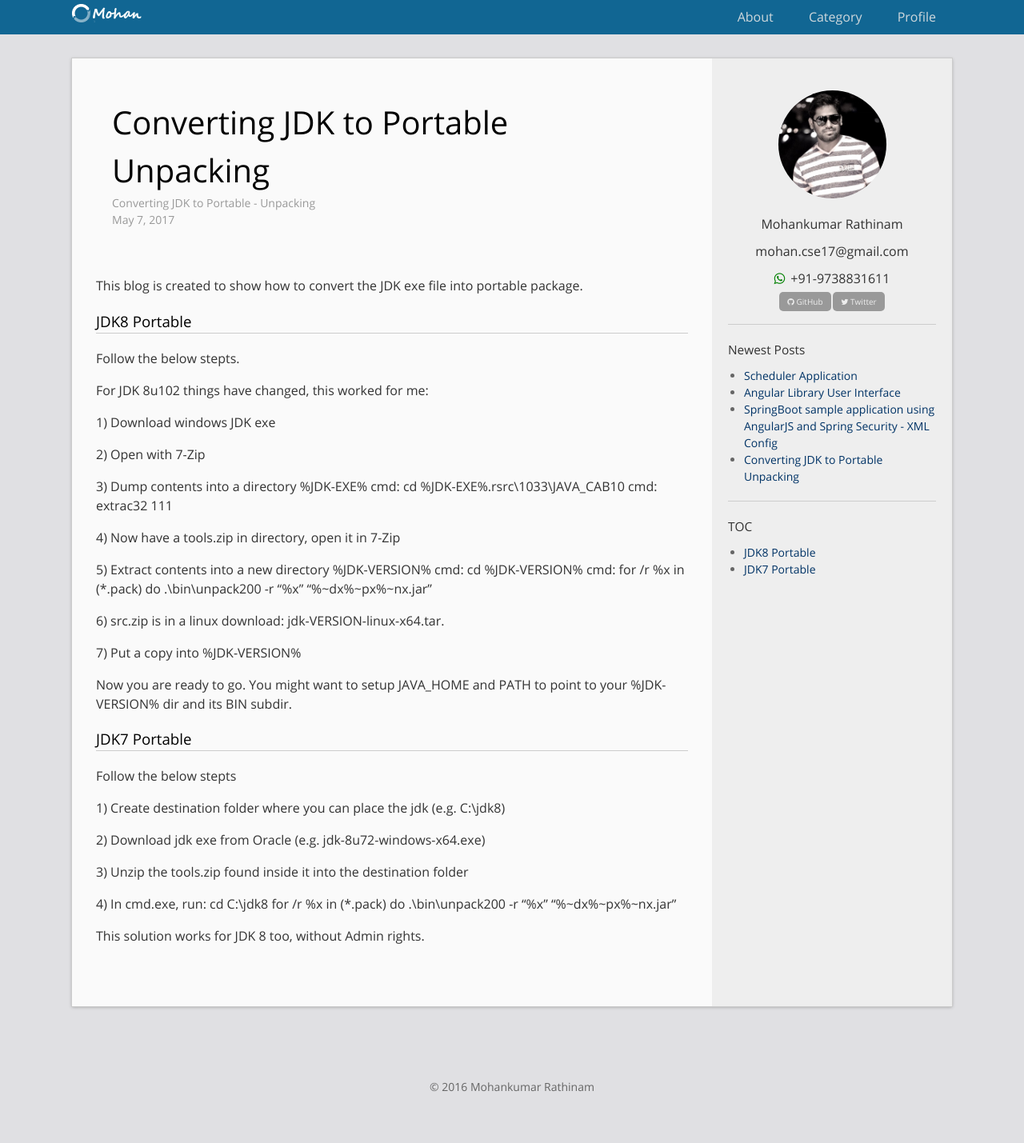
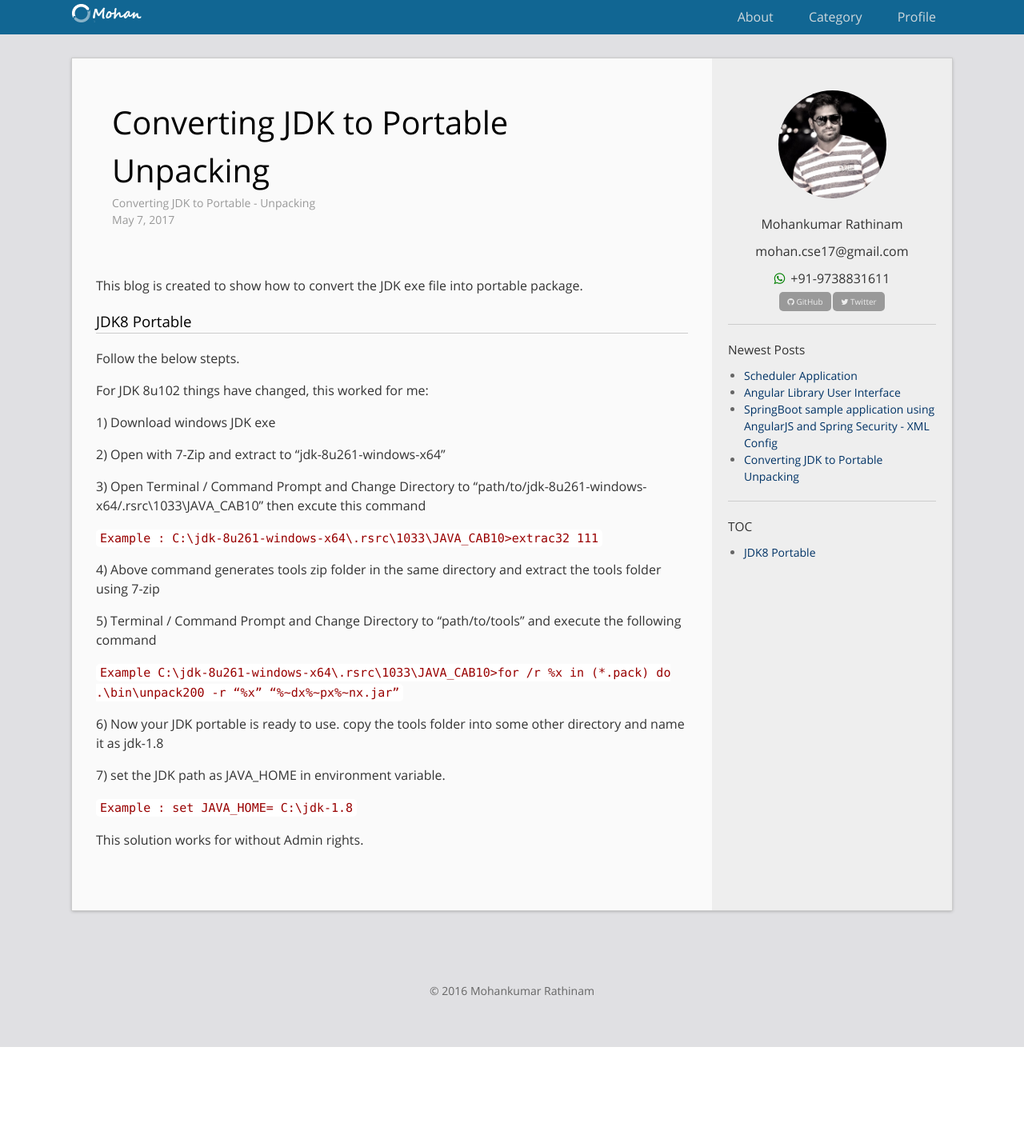
Before and after one commit to mohancse1707/mohan.github.com, a Jekyll site: the page built from _posts/2017-05-07-Converting-JDK-to-Portable.md, in a window 1280 px wide. Shown: the whole page at 80% size. Built offline with Jekyll 4.4.1, drawn with Linux system fonts in a browser that asks for light colours; comment, search, counter and statistics services are not loaded; after the commit the page ends 1309 px from its top, so only the background shows below that.

Commit message:
Update 2017-05-07-Converting-JDK-to-Portable.md

````diff
--- a/_posts/2017-05-07-Converting-JDK-to-Portable.md
+++ b/_posts/2017-05-07-Converting-JDK-to-Portable.md
@@ -16,40 +16,27 @@ For JDK 8u102 things have changed, this worked for me:
 
 1) Download windows JDK exe
 
-2) Open with 7-Zip
+2) Open with 7-Zip and extract to "jdk-8u261-windows-x64"
 
-3) Dump contents into a directory %JDK-EXE%
-	cmd: cd %JDK-EXE%.rsrc\1033\JAVA_CAB10
-	cmd: extrac32 111
+3) Open Terminal / Command Prompt and Change Directory to "path/to/jdk-8u261-windows-x64/.rsrc\1033\JAVA_CAB10" then excute this command
 
-4) Now have a tools.zip in directory, open it in 7-Zip
+```Example : C:\jdk-8u261-windows-x64\.rsrc\1033\JAVA_CAB10>extrac32 111```
 
-5) Extract contents into a new directory %JDK-VERSION%
-	cmd: cd %JDK-VERSION%
-	cmd: for /r %x in (*.pack) do .\bin\unpack200 -r "%x" "%~dx%~px%~nx.jar"
+4) Above command generates tools zip folder in the same directory and extract the tools folder using 7-zip
 
-6) src.zip is in a linux download: jdk-VERSION-linux-x64.tar.
+5) Terminal / Command Prompt and Change Directory to "path/to/tools" and execute the following command
 
-7) Put a copy into %JDK-VERSION%
-
-Now you are ready to go. You might want to setup JAVA_HOME and PATH to point to your %JDK-VERSION% dir and its BIN subdir.
+```Example C:\jdk-8u261-windows-x64\.rsrc\1033\JAVA_CAB10>for /r %x in (*.pack) do .\bin\unpack200 -r “%x” “%~dx%~px%~nx.jar”```
 
 
-### JDK7 Portable
+6) Now your JDK portable is ready to use. copy the tools folder into some other directory and name it as jdk-1.8
 
-Follow the below stepts
+7) set the JDK path as JAVA_HOME in environment variable.
 
-1) Create destination folder where you can place the jdk (e.g. C:\jdk8)
+```Example : set JAVA_HOME= C:\jdk-1.8```
 
-2) Download jdk exe from Oracle (e.g. jdk-8u72-windows-x64.exe)
 
-3) Unzip the tools.zip found inside it into the destination folder
-
-4) In cmd.exe, run:
-      cd C:\jdk8
-      for /r %x in (*.pack) do .\bin\unpack200 -r "%x" "%~dx%~px%~nx.jar"
-
-This solution works for JDK 8 too, without Admin rights.
+This solution works for without Admin rights.
 
 
 
````
